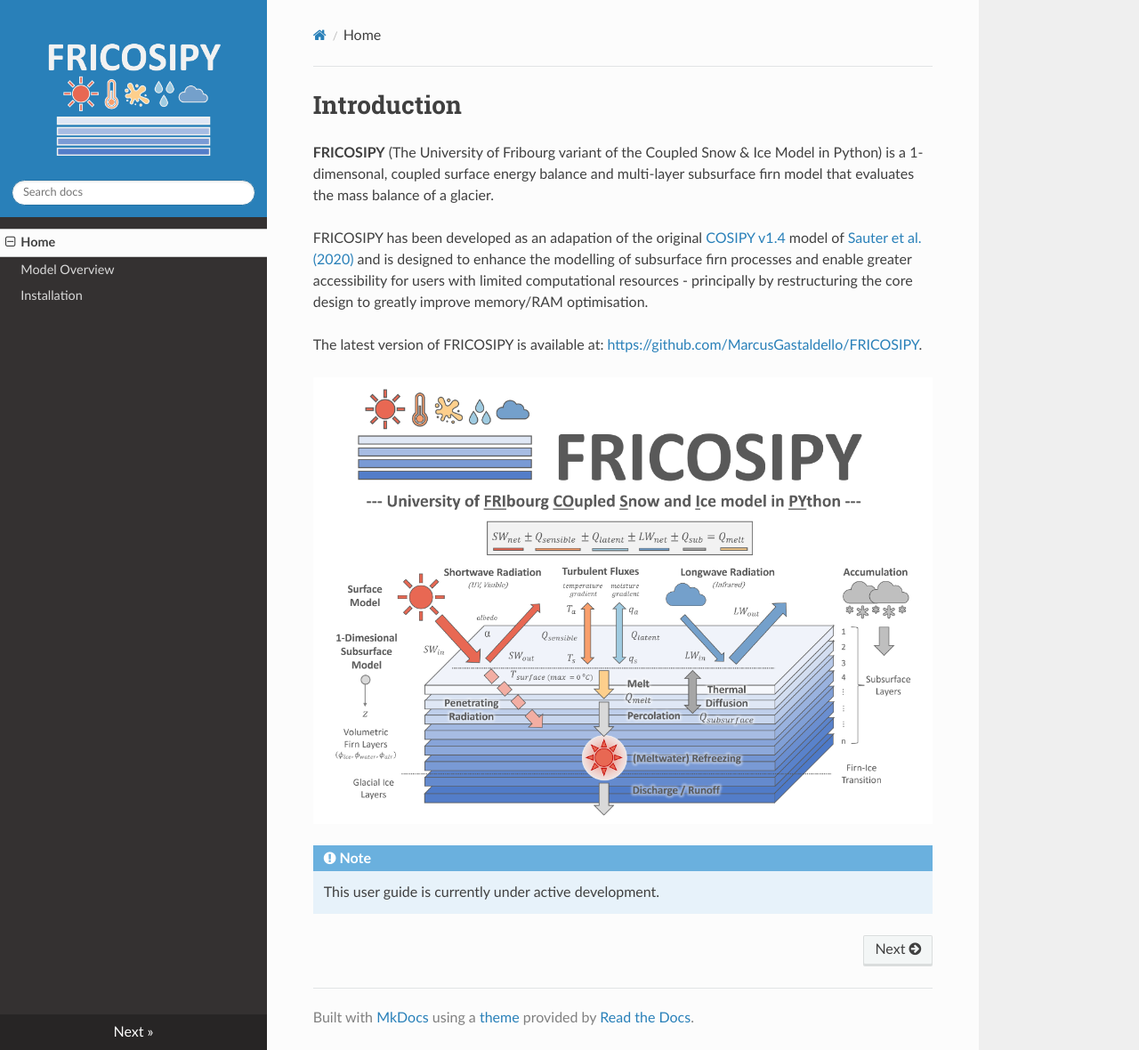
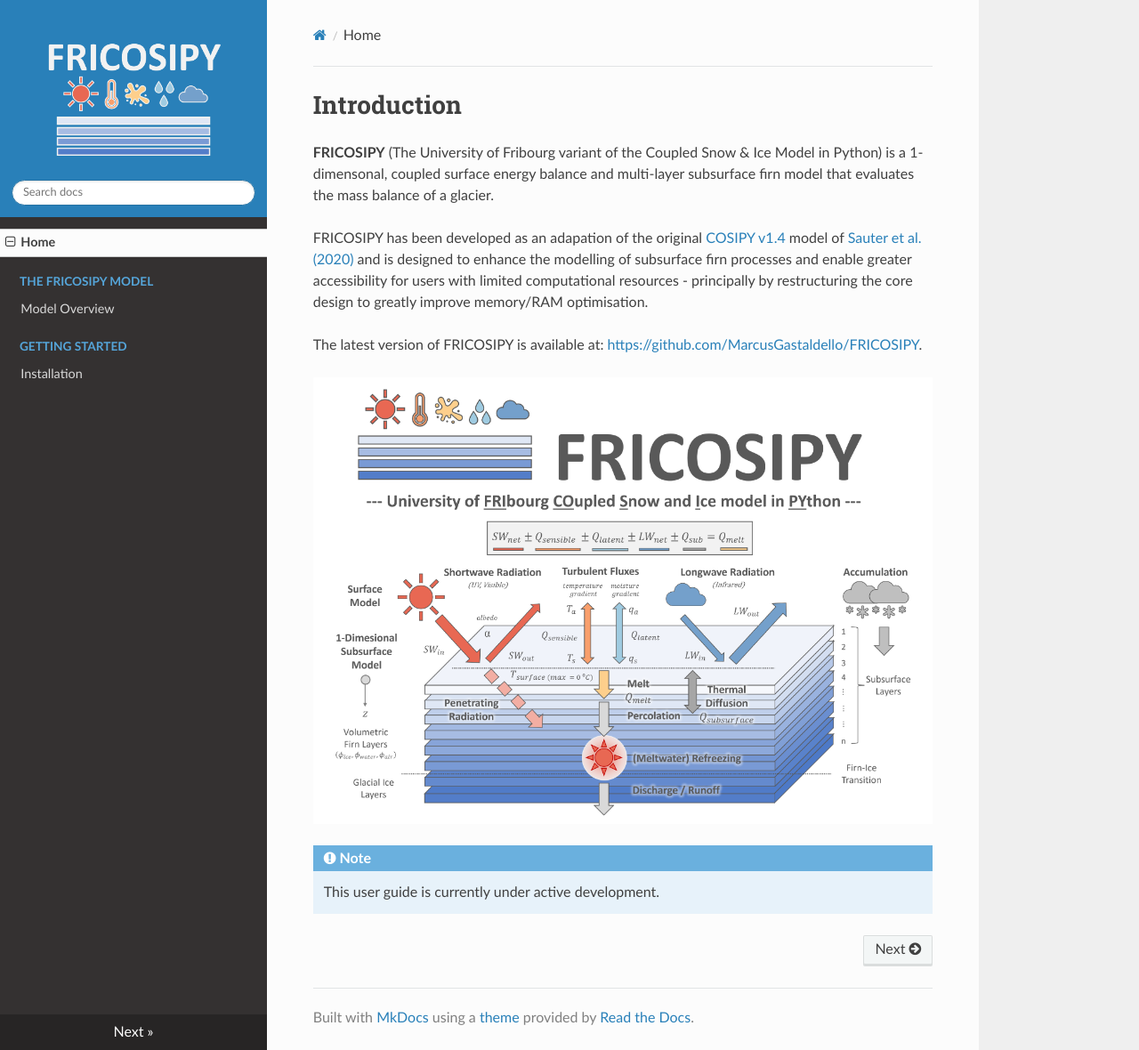
Before and after one commit to MarcusGastaldello/FRICOSIPY, an MkDocs documentation site: the page built from docs/index.md, in a window 1280 px wide and 1180 px high. Shown: the whole window at 89% size. Built offline with MkDocs 1.6.1, drawn with Linux system fonts in a browser that asks for light colours; nearby versions of some CDN libraries.

Commit message:
Update mkdocs.yml

```diff
--- a/mkdocs.yml
+++ b/mkdocs.yml
@@ -18,5 +18,7 @@ markdown_extensions:
 
 nav:
   - Home: index.md
-  - Model Overview: model_overview.md
-  - Installation: installation.md
+  - "The FRICOSIPY Model":
+    - Model Overview: model_overview.md
+  - "Getting Started":
+    - Installation: installation.md
```
